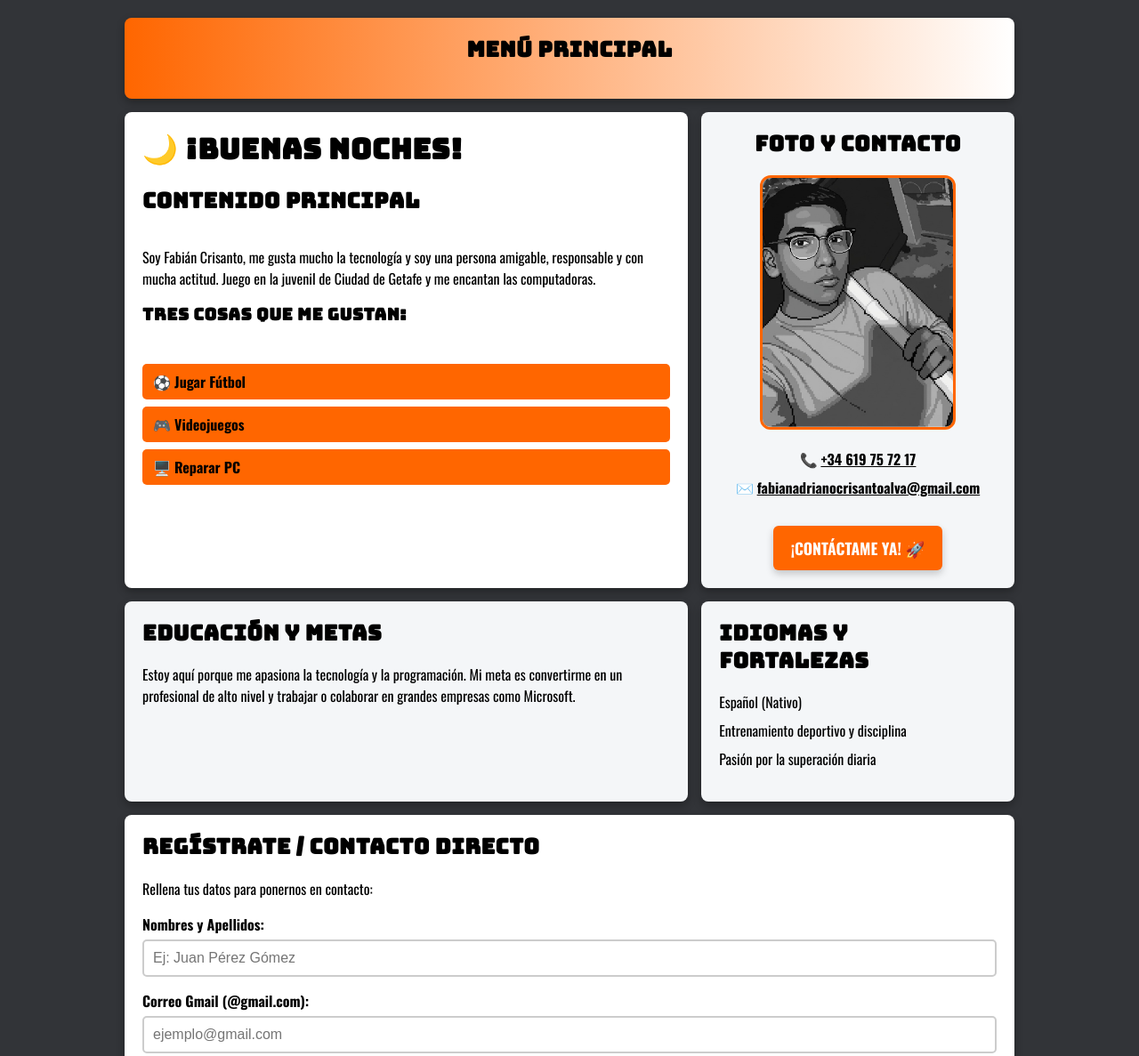
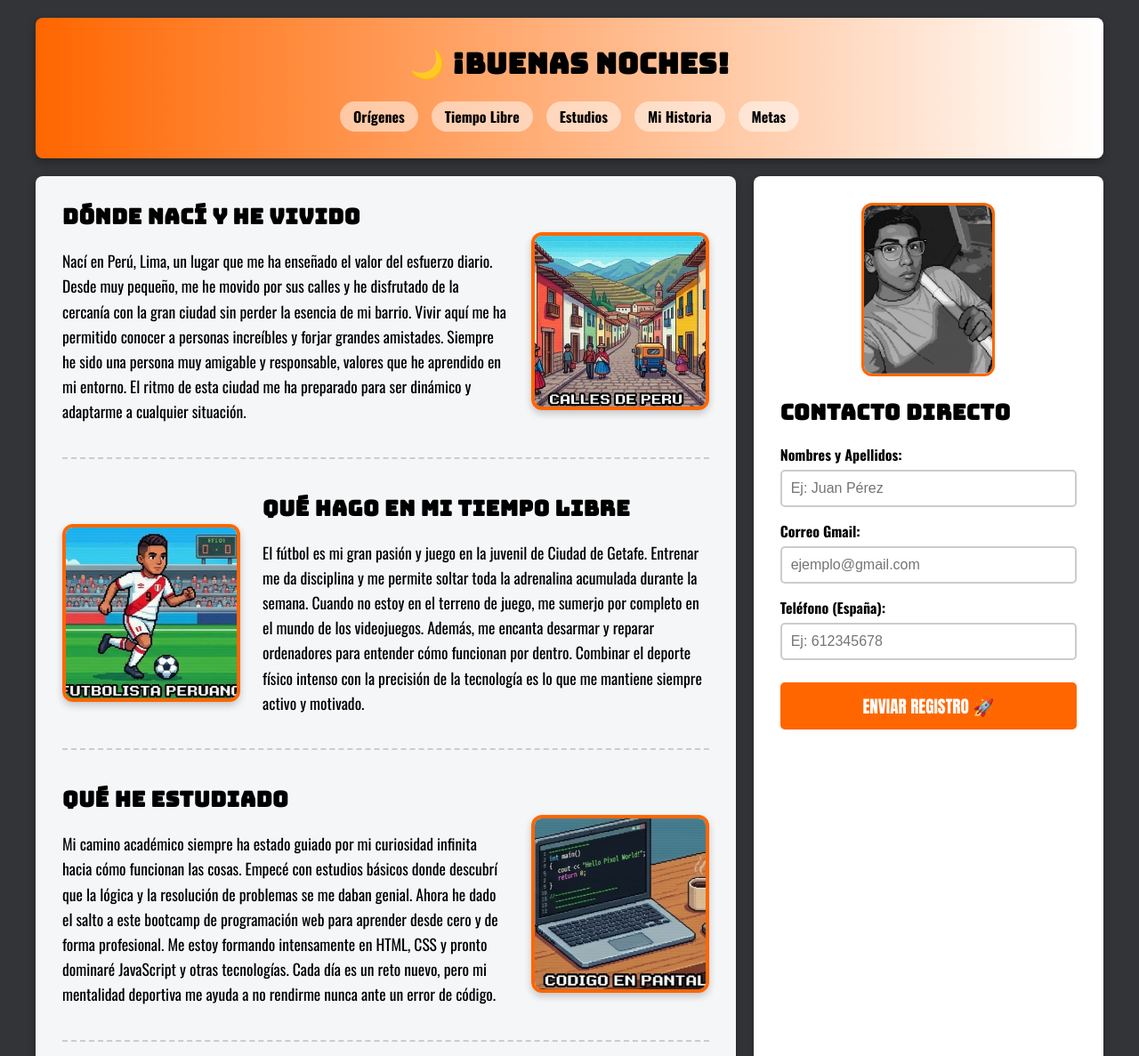
Before and after one commit to fabiancrisanto08/proyecto-about-me-page, a plain HTML site: page index.html in a window 1280 px wide. Shown: the top 1187 px of the page at 89% size. Drawn offline with nearby package versions, Linux system fonts and the light colour scheme; a web font is replaced by a local one.

Commit message:
refactorizacion para cumplir requisitos

```diff
--- a/index.html
+++ b/index.html
@@ -20,94 +20,96 @@
 
     <div class="grid-container">
 
-        <!-- 1. MENÚ SUPERIOR (1 clase) -->
+        <!-- 1. HEADER (Solo 1 h1 en toda la página) -->
         <header class="bloque-menu">
-            <h2>MENÚ PRINCIPAL</h2>
+            <h1 id="saludo-dinamico">¡Bienvenido a mi web!</h1>
+            <nav class="menu-navegacion">
+                <a href="#origenes">Orígenes</a>
+                <a href="#hobbies">Tiempo Libre</a>
+                <a href="#estudios">Estudios</a>
+                <a href="#historia">Mi Historia</a>
+                <a href="#metas">Metas</a>
+            </nav>
         </header>
 
-        <!-- 2. CONTENIDO PRINCIPAL (1 clase, 1 id) -->
+        <!-- 2. MAIN (Contiene las 5 secciones requeridas) -->
         <main class="bloque-contenido" id="contenido">
-            <h1 id="saludo-dinamico">¡Bienvenido a mi web!</h1>
-            <h2>CONTENIDO PRINCIPAL</h2>
-            <p>Soy Fabián Crisanto, me gusta mucho la tecnología y soy una persona amigable, responsable y con mucha actitud. Juego en la juvenil de Ciudad de Getafe y me encantan las computadoras.</p>
 
-            <h3>Tres cosas que me gustan:</h3>
-            <ul class="listacosasquemegustan">
-                <li>⚽ Jugar Fútbol</li>
-                <li>🎮 Videojuegos</li>
-                <li>🖥️ Reparar PC</li>
-            </ul>
+            <section id="origenes" class="seccion-info">
+                <div class="texto-seccion">
+                    <h2>Dónde nací y he vivido</h2>
+                    <p>Nací en Perú, Lima, un lugar que me ha enseñado el valor del esfuerzo diario. Desde muy pequeño, me he movido por sus calles y he disfrutado de la cercanía con la gran ciudad sin perder la esencia de mi barrio. Vivir aquí me ha permitido conocer a personas increíbles y forjar grandes amistades. Siempre he sido una persona muy amigable y responsable, valores que he aprendido en mi entorno. El ritmo de esta ciudad me ha preparado para ser dinámico y adaptarme a cualquier situación.</p>
+                </div>
+                <img src="img\callesperu.jpg" alt="calles de peru">
+            </section>
+
+            <section id="hobbies" class="seccion-info">
+                <div class="texto-seccion">
+                    <h2>Qué hago en mi tiempo libre</h2>
+                    <p>El fútbol es mi gran pasión y juego en la juvenil de Ciudad de Getafe. Entrenar me da disciplina y me permite soltar toda la adrenalina acumulada durante la semana. Cuando no estoy en el terreno de juego, me sumerjo por completo en el mundo de los videojuegos. Además, me encanta desarmar y reparar ordenadores para entender cómo funcionan por dentro. Combinar el deporte físico intenso con la precisión de la tecnología es lo que me mantiene siempre activo y motivado.</p>
+                </div>
+                <img src="img\futbolistaperuano.jpg" alt="imghobbies">
+            </section>
+
+            <section id="estudios" class="seccion-info">
+                <div class="texto-seccion">
+                    <h2>Qué he estudiado</h2>
+                    <p>Mi camino académico siempre ha estado guiado por mi curiosidad infinita hacia cómo funcionan las cosas. Empecé con estudios básicos donde descubrí que la lógica y la resolución de problemas se me daban genial. Ahora he dado el salto a este bootcamp de programación web para aprender desde cero y de forma profesional. Me estoy formando intensamente en HTML, CSS y pronto dominaré JavaScript y otras tecnologías. Cada día es un reto nuevo, pero mi mentalidad deportiva me ayuda a no rendirme nunca ante un error de código.</p>
+                </div>
+                <img src="img\laptopcodigo.jpg" alt="una laptop con codigo">
+            </section>
+
+            <section id="historia" class="seccion-info">
+                <div class="texto-seccion">
+                    <h2>Mi historia hasta aquí</h2>
+                    <p>Mi historia con la tecnología empezó casi por casualidad cuando un ordenador viejo se estropeó en casa. En lugar de darlo por perdido, decidí abrirlo, investigar en foros y conseguir que volviera a encender. Esa pequeña victoria me hizo darme cuenta de que quería crear cosas con la tecnología, no solo ser un usuario más. Desde ese momento, me convertí en el técnico oficial de mi familia y amigos para arreglar cualquier aparato. Llegar a este bootcamp es el resultado lógico de años de curiosidad y ganas de profesionalizar mi talento natural.</p>
+                </div>
+                <img src="img\torrepc.jpg" alt="Ilustración plana de un chico arreglando una torre de ordenador abierta">
+            </section>
+
+            <section id="metas" class="seccion-info">
+                <div class="texto-seccion">
+                    <h2>Mis metas y el futuro</h2>
+                    <p>Mirando hacia el futuro, tengo muy claro que quiero llegar a lo más alto en el mundo del desarrollo de software. Mi sueño y meta principal es convertirme en un profesional tecnológico de altísimo nivel. Me visualizo trabajando como desarrollador o colaborando en proyectos para gigantes de la industria como Microsoft. Sé perfectamente que para lograrlo necesito la misma constancia y trabajo en equipo que aplico en los partidos de fútbol. Con esfuerzo, código limpio y buena actitud, estoy seguro de que alcanzaré todas mis metas.</p>
+                </div>
+                <img src="img\oficinas.jpg" alt="Ilustración futurista de unas oficinas tecnológicas modernas">
+            </section>
 
         </main>
 
-        <!-- 3. FOTO Y CONTACTO (1 clase, 1 id) -->
-        <aside class="bloque-foto" id="contacto">
-            <h2>FOTO Y CONTACTO</h2>
-            <div class="cuadro-foto">
-                <img src=img\fabian-pixel.jpg alt="Foto de Fabián Crisanto" class="foto-principal">
+        <!-- 3. BARRA LATERAL (Formulario y contacto) -->
+        <aside class="bloque-formulario">
+            <div class="cuadro-foto" style="text-align: center; margin-bottom: 20px;">
+                <img src="img/fabian-pixel.jpg" alt="Avatar de Fabián Crisanto en Pixel Art" style="width: 150px; border-radius: 12px; border: 3px solid #ff6600;">
             </div>
-            <ul class="lista-contacto">
-                <li>📞 <a href="tel:+34619757217">+34 619 75 72 17</a></li>
-                <li>✉️ <a href="mailto:fabianadrianocrisantoalva@gmail.com">fabianadrianocrisantoalva@gmail.com</a></li>
-            </ul>
 
-            <a href="#formulario" class="btn-contactame">¡CONTÁCTAME YA! 🚀</a>
-        </aside>
-
-        <!-- 4. EDUCACIÓN (1 clase, 1 id) -->
-        <section class="bloque-educacion" id="educacion">
-            <h2>EDUCACIÓN Y METAS</h2>
-            <p>Estoy aquí porque me apasiona la tecnología y la programación. Mi meta es convertirme en un profesional de alto nivel y trabajar o colaborar en grandes empresas como Microsoft.</p>
-        </section>
-
-        <!-- 5. IDIOMAS Y HABILIDADES (1 clase) -->
-        <section class="bloque-idiomas">
-            <h2>IDIOMAS Y FORTALEZAS</h2>
-            <ul class="lista-idiomas">
-                <li>Español (Nativo)</li>
-                <li>Entrenamiento deportivo y disciplina</li>
-                <li>Pasión por la superación diaria</li>
-            </ul>
-        </section>
-
-        <!-- 6. SECCIÓN FORMULARIO (1 clase, 1 id) -->
-        <section class="bloque-formulario" id="formulario">
-            <h2>REGÍSTRATE / CONTACTO DIRECTO</h2>
-            <p>Rellena tus datos para ponernos en contacto:</p>
-
+            <h2>CONTACTO DIRECTO</h2>
             <form id="form-registro" novalidate>
                 <div class="campo">
                     <label for="nombre">Nombres y Apellidos:</label>
-                    <input type="text" id="nombre" placeholder="Ej: Juan Pérez Gómez">
+                    <input type="text" id="nombre" placeholder="Ej: Juan Pérez">
                 </div>
-
                 <div class="campo">
-                    <label for="email">Correo Gmail (@gmail.com):</label>
+                    <label for="email">Correo Gmail:</label>
                     <input type="email" id="email" placeholder="ejemplo@gmail.com">
                 </div>
-
                 <div class="campo">
-                    <label for="telefono">Teléfono (España - 9 dígitos):</label>
+                    <label for="telefono">Teléfono (España):</label>
                     <input type="tel" id="telefono" placeholder="Ej: 612345678">
                 </div>
+                <button type="submit" class="btn-enviar">ENVIAR REGISTRO 🚀</button>
+            </form>
+            <p id="mensaje-estado"></p>
+        </aside>
 
-                <button type="submit" class="btn-enviar">ENVIAR REGISTRO</button>
-            </form>
-
-            <p id="mensaje-estado"></p>
-        </section>
-
-        <!-- 7. FOOTER (1 clase) -->
+        <!-- 4. FOOTER -->
         <footer class="bloque-footer">
             <div class="redes-sociales">
-                <strong>REDES SOCIALES:</strong>
-                <a href="https://www.tiktok.com" target="_blank" rel="noopener noreferrer">TikTok</a>
-                <a href="https://www.linkedin.com" target="_blank" rel="noopener noreferrer">LinkedIn</a>
-                <a href="https://www.facebook.com" target="_blank" rel="noopener noreferrer">Facebook</a>
-                <a href="https://www.instagram.com" target="_blank" rel="noopener noreferrer">Instagram</a>
-                <a href="https://x.com" target="_blank" rel="noopener noreferrer">Twitter / X</a>
-                <a href="https://www.youtube.com" target="_blank" rel="noopener noreferrer">YouTube</a>
-                <a href="https://github.com" target="_blank" rel="noopener noreferrer">GitHub</a>
+                <strong>REDES:</strong>
+                <a href="https://www.linkedin.com" target="_blank">LinkedIn</a>
+                <a href="https://github.com/fabiancrisanto08" target="_blank">GitHub</a>
+                <a href="https://www.instagram.com/crisantofabian08/" target="_blank">Instagram</a>
+                <a href="https://github.com/fabiancrisanto08/proyecto-about-me-page" target="_blank">Repositorio de esta pagina</a>
             </div>
             <p>© 2026 - Diseñado por Fabián Crisanto</p>
         </footer>
@@ -115,4 +117,4 @@
     </div>
 
 </body>
-</html>4
+</html>
--- a/main.js
+++ b/main.js
@@ -11,29 +11,27 @@ window.addEventListener("DOMContentLoaded", () => {
     if (horaActual >= 6 && horaActual < 12) {
         saludodinamicoElemento.textContent = "☀️ ¡Muy buenos días!";
     } else if (horaActual >= 12 && horaActual < 20) {
-        saludodinamicoElemento.textContent = "🌆 ¡Hola,Buenas tardes!";
+        saludodinamicoElemento.textContent = "🌆 ¡Hola, Buenas tardes!";
     } else {
         saludodinamicoElemento.textContent = "🌙 ¡Buenas noches!";
     }
 
     // 2. ANIMACIONES GSAP
     gsap.from(".bloque-menu", {
-        x: "-100vw",
+        y: -50,
         opacity: 0,
-        duration: 1.8,
-        ease: "elastic.out(1, 0.5)",
+        duration: 1.2,
+        ease: "bounce.out",
         delay: 0.1
     });
 
-    // Seleccionamos las tarjetas restantes directamente
-    gsap.from(".bloque-contenido, .bloque-foto, .bloque-educacion, .bloque-idiomas, .bloque-formulario, .bloque-footer", {
+    gsap.from(".bloque-contenido, .bloque-formulario, .bloque-footer", {
         y: 50,
         opacity: 0,
         duration: 1,
-        stagger: 0.2,
+        stagger: 0.3,
         ease: "power2.out",
-        delay: 0.8
-
+        delay: 0.5
     });
 
     // 3. VALIDACIÓN DEL FORMULARIO DE REGISTRO
@@ -47,34 +45,28 @@ window.addEventListener("DOMContentLoaded", () => {
         const emailVal = document.getElementById("email").value.trim().toLowerCase();
         const telefonoVal = document.getElementById("telefono").value.trim();
 
-        // Regla 1: Nombre completo
         if (nombreVal.length < 3) {
-            mensajeEstado.textContent = "❌ Por favor, escribe tu nombre y apellidos completos.";
+            mensajeEstado.textContent = "❌ Escribe tu nombre completo.";
             mensajeEstado.className = "mensaje-error";
             return;
         }
 
-        // Regla 2: Gmail
         const regexGmail = /^[a-zA-Z0-9._%+-]+@gmail\.com$/;
         if (!regexGmail.test(emailVal)) {
-            mensajeEstado.textContent = "❌ El correo debe ser una dirección válida de Gmail (ejemplo@gmail.com).";
+            mensajeEstado.textContent = "❌ Usa un correo de Gmail válido.";
             mensajeEstado.className = "mensaje-error";
             return;
         }
 
-        // Regla 3: Teléfono Español
         const regexTelefonoEsp = /^[6789]\d{8}$/;
         if (!regexTelefonoEsp.test(telefonoVal)) {
-            mensajeEstado.textContent = "❌ Introduce un número de teléfono español válido (9 dígitos empezando por 6, 7, 8 o 9).";
+            mensajeEstado.textContent = "❌ Introduce un número de teléfono español válido.";
             mensajeEstado.className = "mensaje-error";
             return;
         }
 
-        // Registro exitoso
-        mensajeEstado.textContent = `¡Registro exitoso, ${nombreVal}! Nos pondremos en contacto contigo pronto. 🎉`;
+        mensajeEstado.textContent = `¡Registro exitoso, ${nombreVal}! 🎉`;
         mensajeEstado.className = "mensaje-exito";
-
         formulario.reset();
     });
-
 });
--- a/style.css
+++ b/style.css
@@ -1,7 +1,6 @@
 /* =================================================== */
 /* 1. RESET Y CONFIGURACIÓN GENERAL                    */
 /* =================================================== */
-
 * {
     box-sizing: border-box;
 }
@@ -14,34 +13,6 @@ body {
     padding: 20px;
 }
 
-/* =================================================== */
-/* 2. LAYOUT Y ESTILO COMÚN DE LAS TARJETAS           */
-/* =================================================== */
-
-.grid-container {
-    max-width: 1000px;
-    margin: 0 auto;
-    display: grid;
-    grid-template-columns: 1.8fr 1fr;
-    gap: 15px;
-}
-
-/* Agrupamos todas las tarjetas para que tengan el mismo fondo */
-.bloque-menu,
-.bloque-contenido,
-.bloque-foto,
-.bloque-educacion,
-.bloque-idiomas,
-.bloque-formulario,
-.bloque-footer {
-    background-color: #f4f6f8;
-    padding: 20px;
-    border-radius: 8px;
-    box-shadow: 0 4px 10px rgba(0, 0, 0, 0.3);
-    color: #000000;
-}
-
-/* Encabezados generales */
 h1, h2, h3 {
     font-family: 'Bungee', cursive;
     color: #000000;
@@ -50,129 +21,101 @@ h1, h2, h3 {
 }
 
 /* =================================================== */
-/* 3. BLOQUES ESPECÍFICOS Y COMPONENTES                */
+/* 2. LAYOUT GRID PRINCIPAL                            */
 /* =================================================== */
+.grid-container {
+    max-width: 1200px;
+    margin: 0 auto;
+    display: grid;
+    grid-template-columns: 2fr 1fr; /* 2 partes para el main, 1 parte para el aside */
+    gap: 20px;
+}
 
+/* Estilo común de las tarjetas */
+.bloque-menu,
+.bloque-contenido,
+.bloque-formulario,
+.bloque-footer {
+    background-color: #f4f6f8;
+    padding: 30px;
+    border-radius: 8px;
+    box-shadow: 0 4px 10px rgba(0, 0, 0, 0.3);
+}
+
+/* =================================================== */
+/* 3. BLOQUES ESPECÍFICOS                              */
+/* =================================================== */
 .bloque-menu {
-    grid-column: 1 / -1;
+    grid-column: 1 / -1; /* Ocupa todo el ancho */
     background: linear-gradient(to right, #ff6600, #ffffff);
     text-align: center;
 }
 
-.bloque-contenido {
-    background-color: #ffffff;
+.menu-navegacion {
     display: flex;
-    flex-direction: column;
+    justify-content: center;
+    gap: 15px;
+    flex-wrap: wrap;
+    margin-top: 10px;
 }
 
-
-.listacosasquemegustan {
-    list-style: none;
-    padding-left: 0;
-}
-
-.listacosasquemegustan li {
-    background-color: #ff6600;
-    color: #000000;
+.menu-navegacion a {
+    color: #000;
     font-weight: bold;
-    margin: 8px 0;
-    padding: 8px 12px;
-    border-radius: 5px;
-}
-
-.lista-contacto,
-.lista-idiomas {
-    list-style: none;
-    padding-left: 0;
-}
-
-.lista-contacto li,
-.lista-idiomas li {
-    margin: 8px 0;
-}
-
-.lista-contacto a {
-    color: #000000;
-    text-decoration: underline;
-    font-weight: bold;
-}
-
-.bloque-foto {
-    text-align: center;
-}
-
-.cuadro-foto img {
-    width: 100%;
-    max-width: 220px;
-    border-radius: 12px;
-    border: 3px solid #ff6600;
-}
-
-.bloque-footer {
-    grid-column: 1 / -1;
-    background-color: #e2e8f0;
-    text-align: center;
-}
-
-.redes-sociales {
-    display: flex;
-    flex-wrap: wrap;
-    justify-content: center;
-    gap: 15px;
-    margin-bottom: 12px;
-}
-
-.redes-sociales a {
-    color: #000000;
     text-decoration: none;
-    font-weight: bold;
-    background-color: #ff6600;
-    padding: 6px 12px;
-    border-radius: 5px;
+    background-color: rgba(255, 255, 255, 0.5);
+    padding: 5px 15px;
+    border-radius: 20px;
     transition: all 0.3s ease;
 }
 
-.redes-sociales a:hover {
-    background-color: #ffffff;
+.menu-navegacion a:hover {
+    background-color: #000;
     color: #ff6600;
-    transform: translateY(-2px);
 }
 
 /* =================================================== */
-/* 4. ADAPTACIÓN A MÓVIL                              */
+/* 4. SECCIONES Y EFECTO ZIG-ZAG (RETO EXTRA)          */
 /* =================================================== */
+.seccion-info {
+    display: flex;
+    align-items: center;
+    gap: 25px;
+    margin-bottom: 40px;
+    border-bottom: 2px dashed #cccccc;
+    padding-bottom: 20px;
+}
 
-@media screen and (max-width: 768px) {
-    .grid-container {
-        grid-template-columns: 1fr;
-    }
+/* Le quitamos la línea de puntos a la última sección */
+.seccion-info:last-child {
+    border-bottom: none;
+    margin-bottom: 0;
+    padding-bottom: 0;
+}
+
+.seccion-info img {
+    width: 200px;
+    height: 200px;
+    object-fit: cover;
+    border-radius: 12px;
+    border: 4px solid #ff6600;
+    box-shadow: 0 4px 8px rgba(0,0,0,0.2);
+}
+
+.texto-seccion p {
+    font-size: 1.1rem;
+    line-height: 1.6;
+}
+
+/* LA MAGIA: Las secciones pares invierten el orden (imagen a la izq) */
+.seccion-info:nth-child(even) {
+    flex-direction: row-reverse;
 }
 
 /* =================================================== */
-/* 5. BOTÓN DE CONTACTO Y FORMULARIO                  */
+/* 5. FORMULARIO Y FOOTER                              */
 /* =================================================== */
-
-.btn-contactame {
-    display: inline-block;
-    margin-top: 15px;
-    padding: 12px 20px;
-    background-color: #ff6600;
-    color: #ffffff !important;
-    font-weight: bold;
-    text-decoration: none;
-    border-radius: 6px;
-    font-size: 1.1rem;
-    box-shadow: 0 4px 8px rgba(0,0,0,0.2);
-    transition: all 0.3s ease;
-}
-
-.btn-contactame:hover {
-    background-color: #000000;
-    transform: scale(1.05);
-}
-
 .bloque-formulario {
-    grid-column: 1 / -1;
     background-color: #ffffff;
 }
 
@@ -210,25 +153,53 @@ h1, h2, h3 {
     cursor: pointer;
     width: 100%;
     transition: background 0.3s ease;
+    margin-top: 10px;
 }
 
 .btn-enviar:hover {
     background-color: #000000;
 }
 
-/* Clases únicas para estados de error o éxito */
-.mensaje-error {
-    margin-top: 15px;
-    font-weight: bold;
-    font-size: 1.1rem;
+.mensaje-error { color: #d9534f; font-weight: bold; margin-top: 10px; text-align: center;}
+.mensaje-exito { color: #5cb85c; font-weight: bold; margin-top: 10px; text-align: center;}
+
+.bloque-footer {
+    grid-column: 1 / -1;
     text-align: center;
-    color: #d9534f;
 }
 
-.mensaje-exito {
-    margin-top: 15px;
+.redes-sociales {
+    display: flex;
+    justify-content: center;
+    align-items: center;
+    gap: 15px;
+    margin-bottom: 10px;
+}
+
+.redes-sociales a {
+    color: #000000;
+    text-decoration: none;
     font-weight: bold;
-    font-size: 1.1rem;
-    text-align: center;
-    color: #5cb85c;
+    background-color: #ff6600;
+    padding: 6px 12px;
+    border-radius: 5px;
+    transition: all 0.3s ease;
 }
+
+.redes-sociales a:hover {
+    background-color: #000000;
+    color: #ff6600;
+}
+
+/* =================================================== */
+/* 6. RESPONSIVE (MÓVILES)                             */
+/* =================================================== */
+@media screen and (max-width: 768px) {
+    .grid-container {
+        grid-template-columns: 1fr; /* Todo en 1 columna en móvil */
+    }
+    .seccion-info, .seccion-info:nth-child(even) {
+        flex-direction: column; /* Imagen arriba, texto abajo en móvil */
+        text-align: center;
+    }
+}
```
Also changed, not shown: img/callesperu.jpg (added), img/futbolistaperuano.jpg (added), img/laptopcodigo.jpg (added), img/oficinas.jpg (added), img/torrepc.jpg (added).
